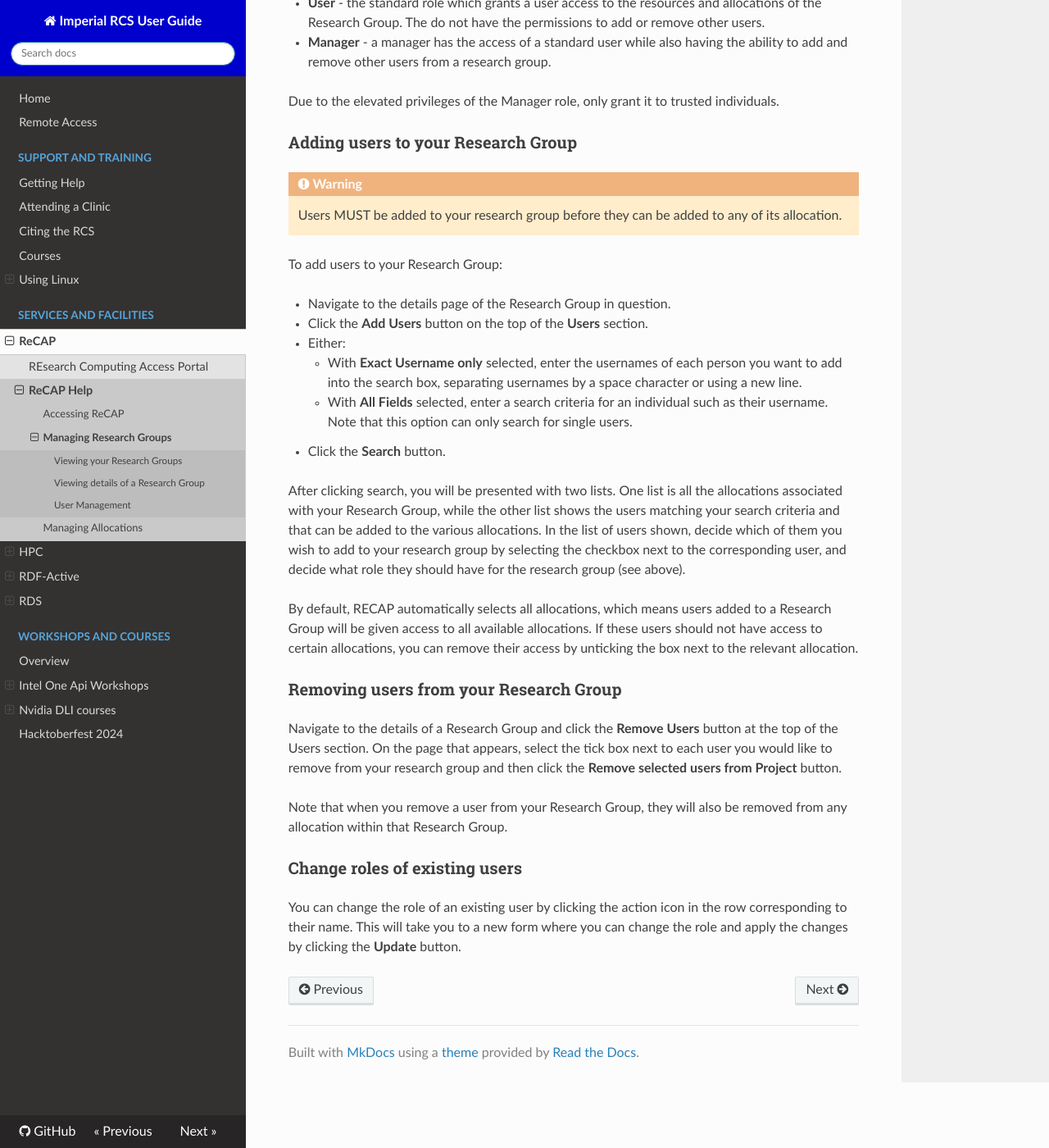
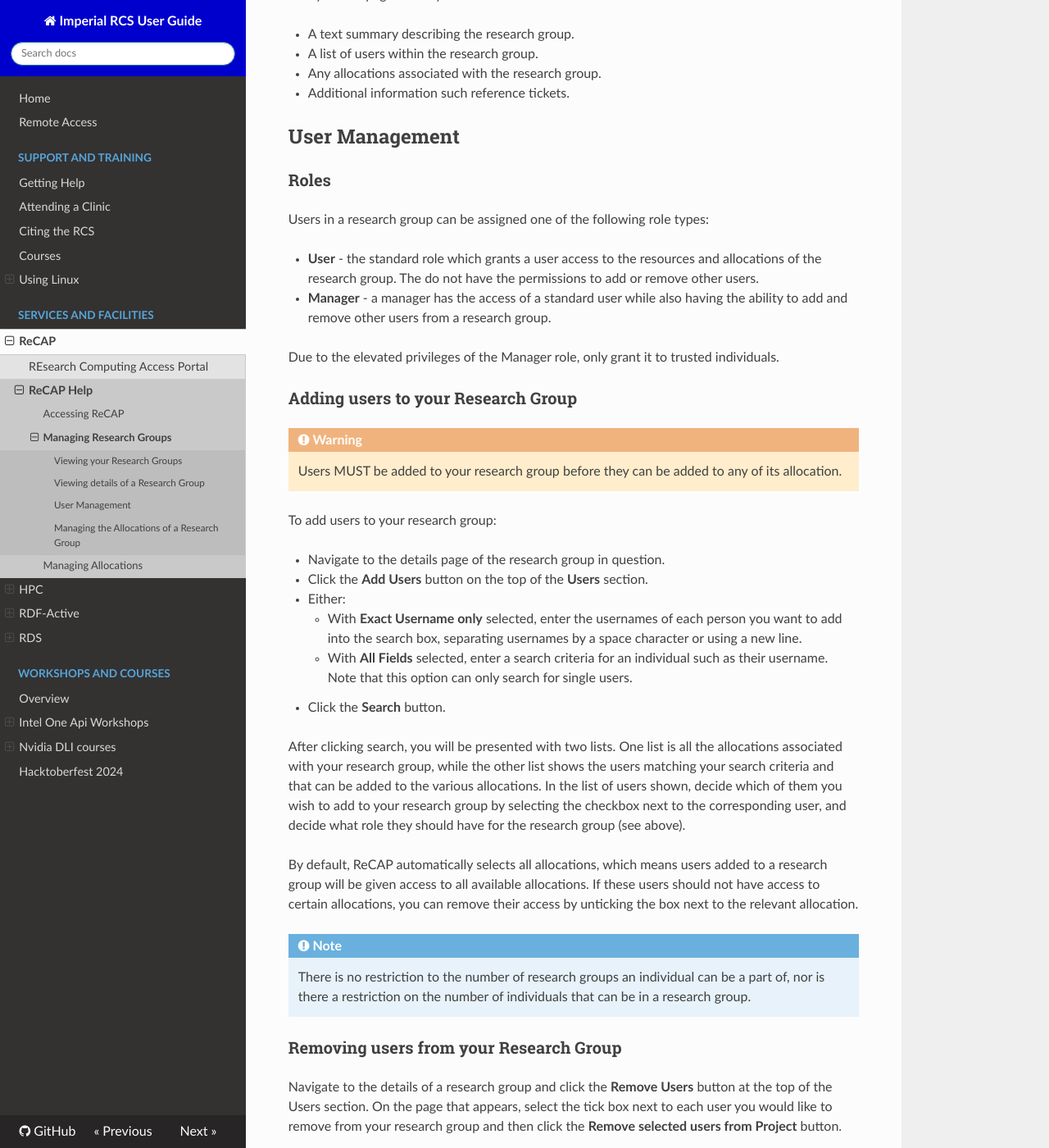
Before and after one commit to ImperialCollegeLondon/icl-rcs-user-guide, an MkDocs documentation site: the page built from docs/recap/research-groups.md, in a window 1280 px wide and 1400 px high, scrolled down 866 px. Shown: the whole window at 82% size. Built offline with MkDocs 1.6.1, drawn with Linux system fonts in a browser that asks for light colours; nearby versions of some CDN libraries; some of the changed text lies outside the part shown.

Commit message:
feat(ReCAP)

```diff
--- a/docs/recap/research-groups.md
+++ b/docs/recap/research-groups.md
@@ -2,29 +2,43 @@
 
 ## Viewing your Research Groups
 
-When you first login to [RECAP](./access.md) you should see the home page with a message reading *"Welcome to the Imperial Research Computing Access Portal"*. To see the Research Groups you are a member of:
+When you first login to [ReCAP](./access.md) you should see the home page with a *"Welcome to the Imperial Research Computing Access Portal"* message.
 
-* Click on **Groups** on the menu bar
-* Click on **Groups** again on the drop-down list that appears
+To see the allocations you are a member of:
 
-You should then be presented with a list of research groups of which you are a member.
+1. Click on **Groups** on the menu bar
+2. Next click on **Allocations** from the drop-down list that appears
+
+You should then be presented with a list of research groups you are a member of.
 
 ## Viewing details of a Research Group
 
-Follow the above steps to view a list of the research groups of which you are a member. This list should be formatted like a table with the columns **ID**, **PI**, **Title**, and **Status**. To see the details of a Research Group, click on its corresponding ID number. This will take you to a page where you should see:
+To see the allocations you are a member of:
 
-* A text summary describing the Research Group.
-* A list of users within the Research Group.
-* Any allocations associated with the Research Group.
+1. Click on **Groups** on the menu bar
+2. Next click on **Groups** from the drop-down list that appears
+
+You should then be presented with a tabular list of the research groups of which you are a member. Each row is a group you are part of, and contains details on:
+
+* **ID**: the backend numerical ID of the research group.
+* **PI**: the research group owner and manager.
+* **Title**: the name of the research group.
+* **Status**: XXX
+
+To see the more details on a specific research group, click on its corresponding ID number. This will take you to a page where you should see:
+
+* A text summary describing the research group.
+* A list of users within the research group.
+* Any allocations associated with the research group.
 * Additional information such reference tickets.
 
 ## User Management
 
 ### Roles
 
-Users in a Research Group can be assigned one of the following role types:
+Users in a research group can be assigned one of the following role types:
 
-* **User** - the standard role which grants a user access to the resources and allocations of the Research Group. The do not have the permissions to add or remove other users.
+* **User** - the standard role which grants a user access to the resources and allocations of the research group. The do not have the permissions to add or remove other users.
 * **Manager** - a manager has the access of a standard user while also having the ability to add and remove other users from a research group.
 
 Due to the elevated privileges of the Manager role, only grant it to trusted individuals.
@@ -35,25 +49,32 @@ Due to the elevated privileges of the Manager role, only grant it to trusted ind
 
     Users MUST be added to your research group before they can be added to any of its allocation.
 
-To add users to your Research Group:
+To add users to your research group:
 
-* Navigate to the details page of the Research Group in question.
+* Navigate to the details page of the research group in question.
 * Click the **Add Users** button on the top of the **Users** section.
 * Either:
     * With **Exact Username only** selected, enter the usernames of each person you want to add into the search box, separating usernames by a space character or using a new line.
     * With **All Fields** selected, enter a search criteria for an individual such as their username. Note that this option can only search for single users.
 * Click the **Search** button.
 
-After clicking search, you will be presented with two lists. One list is all the allocations associated with your Research Group, while the other list shows the users matching your search criteria and that can be added to the various allocations. In the list of users shown, decide which of them you wish to add to your research group by selecting the checkbox next to the corresponding user, and decide what role they should have for the research group (see above).
+After clicking search, you will be presented with two lists. One list is all the allocations associated with your research group, while the other list shows the users matching your search criteria and that can be added to the various allocations. In the list of users shown, decide which of them you wish to add to your research group by selecting the checkbox next to the corresponding user, and decide what role they should have for the research group (see above).
 
-By default, RECAP automatically selects all allocations, which means users added to a Research Group will be given access to all available allocations. If these users should not have access to certain allocations, you can remove their access by unticking the box next to the relevant allocation.
+By default, ReCAP automatically selects all allocations, which means users added to a research group will be given access to all available allocations. If these users should not have access to certain allocations, you can remove their access by unticking the box next to the relevant allocation.
+
+!!! note
+    There is no restriction to the number of research groups an individual can be a part of, nor is there a restriction on the number of individuals that can be in a research group.
 
 ### Removing users from your Research Group
 
-Navigate to the details of a Research Group and click the **Remove Users** button at the top of the Users section. On the page that appears, select the tick box next to each user you would like to remove from your research group and then click the **Remove selected users from Project** button.
+Navigate to the details of a research group and click the **Remove Users** button at the top of the Users section. On the page that appears, select the tick box next to each user you would like to remove from your research group and then click the **Remove selected users from Project** button.
 
-Note that when you remove a user from your Research Group, they will also be removed from any allocation within that Research Group.
+Note that when you remove a user from your research group, they will also be removed from any allocation within that research group.
 
 ### Change roles of existing users
 
 You can change the role of an existing user by clicking the action icon in the row corresponding to their name. This will take you to a new form where you can change the role and apply the changes by clicking the **Update** button.
+
+## Managing the Allocations of a Research Group
+
+All allocations exist under a research group, thus the management of allocations is an extension of managing a research group. Since different types of allocations, please view the [dedicated documentation](allocations.md) for further details on managing them.
```
Also changed, not shown: docs/recap/access.md (+3 -3 lines), docs/recap/allocations.md (+27 -7 lines), docs/recap/index.md (+8 -5 lines).
